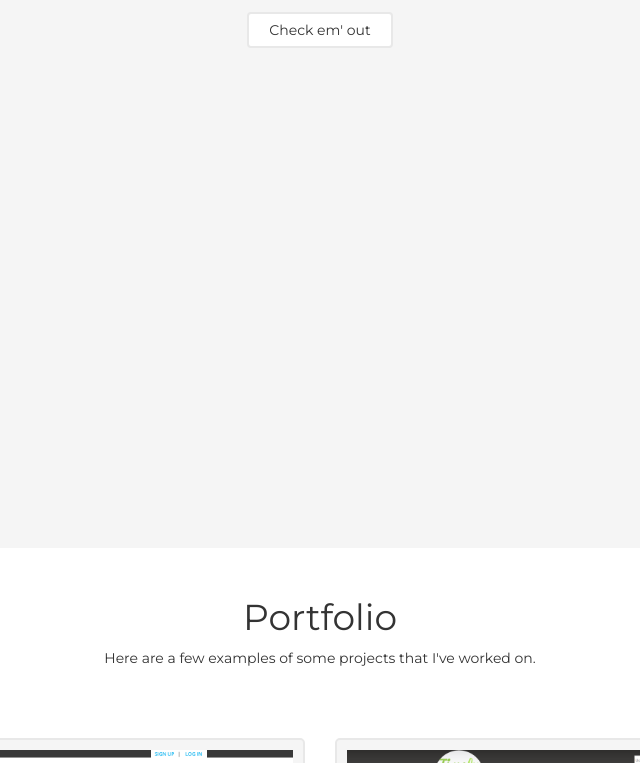
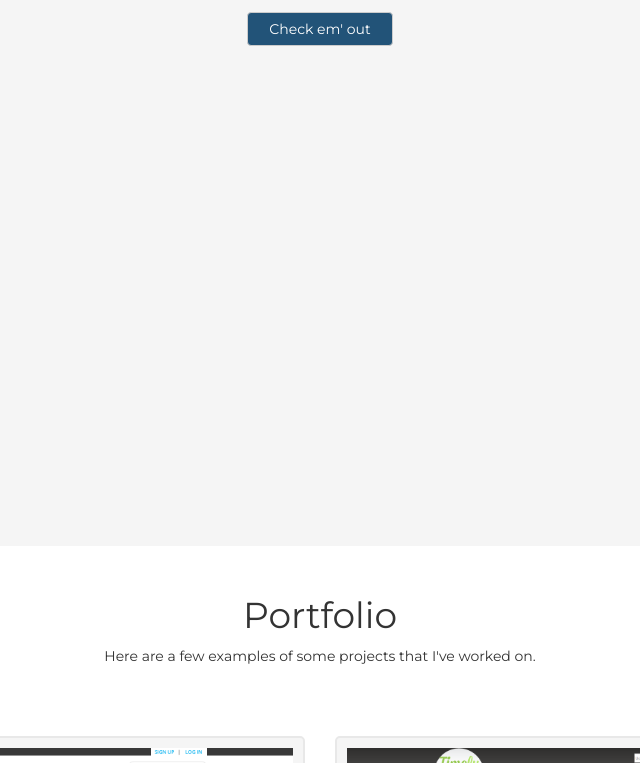
Before and after one commit to corylynch/DWP, a plain HTML site: page index.html in a window 1280 px wide. Shown: the part 337-1100 px from the top of the page, without its empty margins (320-960 px from the left). Drawn offline with nearby package versions, Linux system fonts and the light colour scheme.

Commit message:
Changed the color of the main button

```diff
--- a/css/main.css
+++ b/css/main.css
@@ -18,9 +18,13 @@
 
 #big-titles a{
 	margin-top: 20px;
-	border: 2px solid #e8e8e8;
+	background-color: #225378;
+	color: #ffffff;
 }
 
+#big-titles a:hover{
+	background-color: #3A8FCF;
+}
 
 /*------------------------- Portfolio Examples -------------------------*/
 
```
